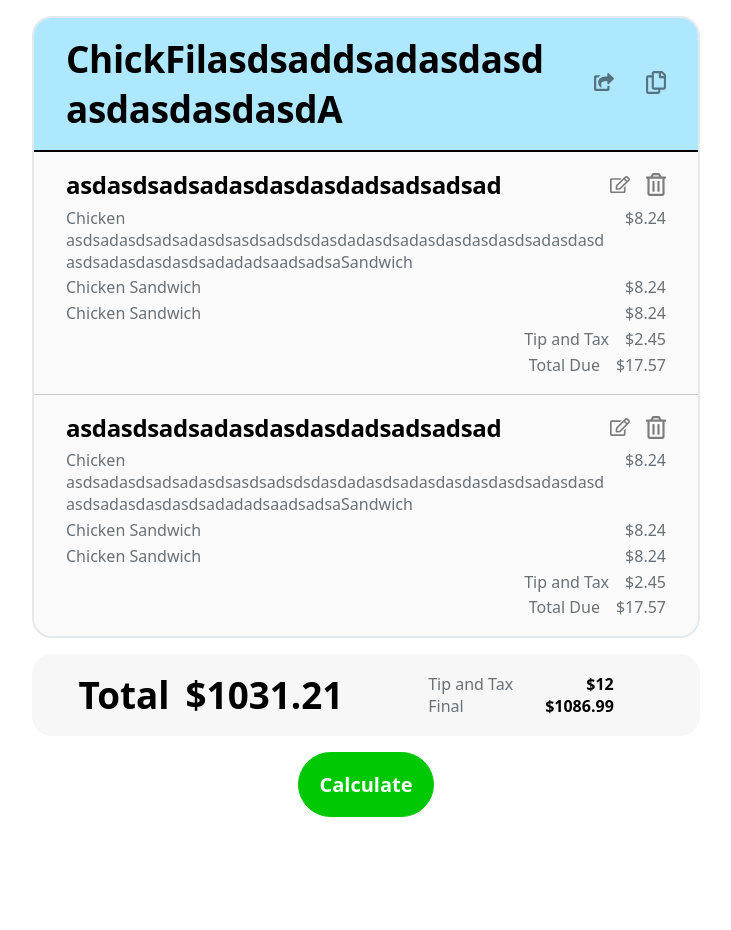
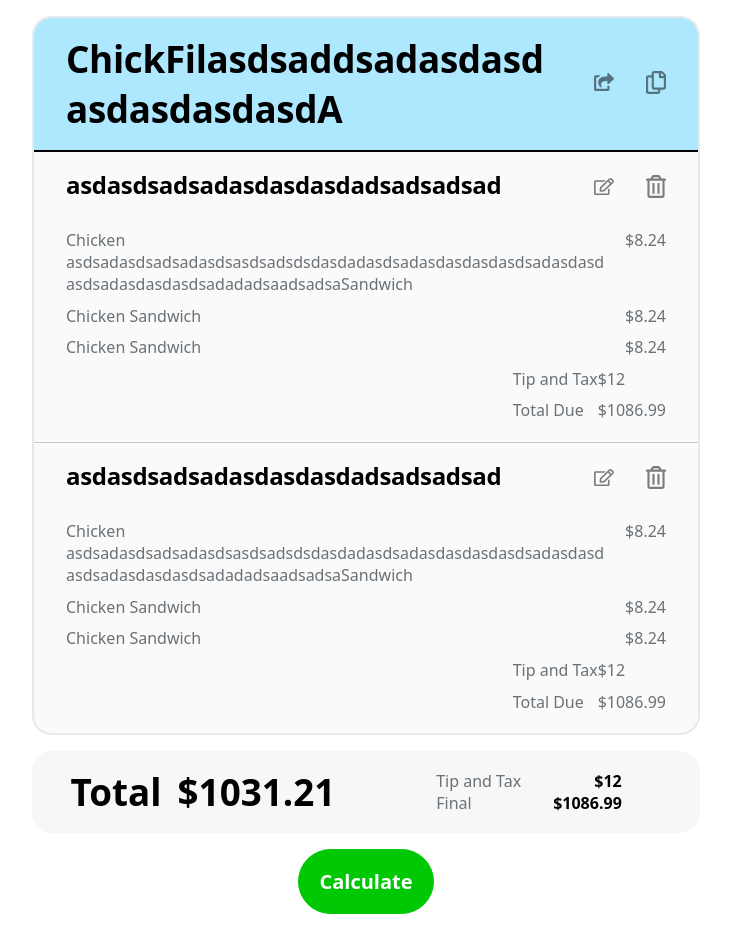
Before and after one commit to mikedelgaudio/tipsy, a React (Create React App) app in the folder frontend/: page / in a window 1280 px wide. Shown: the whole page, without its empty margins (274-1005 px from the left). Before the commit the page ends 833 px from the top, so only its background shows below. Built offline with nearby package versions, Linux system fonts and the light colour scheme.

Commit message:
adding spacing for each person item and subtotals

```diff
--- a/frontend/src/components/ItemMenu/PersonCard/PersonActions/PersonActions.css
+++ b/frontend/src/components/ItemMenu/PersonCard/PersonActions/PersonActions.css
@@ -1,4 +1,4 @@
 .personActions {
   display: flex;
-  gap: 1em;
+  gap: 2em;
 }
--- a/frontend/src/components/ItemMenu/PersonCard/PersonActions/PersonActions.tsx
+++ b/frontend/src/components/ItemMenu/PersonCard/PersonActions/PersonActions.tsx
@@ -6,18 +6,10 @@
   return (
     <div className="personActions">
       <button type="button">
-        <img
-          className="icons"
-          src={editIcon}
-          alt="square with arrow pointing away to open sharing options"
-        />
+        <img className="icons" src={editIcon} alt="edit person" />
       </button>
       <button type="button">
-        <img
-          className="icons"
-          src={deleteIcon}
-          alt="square with arrow pointing away to open sharing options"
-        />
+        <img className="icons" src={deleteIcon} alt="delete person" />
       </button>
     </div>
   );
--- a/frontend/src/components/ItemMenu/PersonCard/PersonCard.css
+++ b/frontend/src/components/ItemMenu/PersonCard/PersonCard.css
@@ -14,7 +14,7 @@
 
 .personCardHeader > h2 {
   margin: 0;
-  padding: 0 0 0.15em 0;
+  padding: 0 0 0.3em 0;
   font-weight: 700;
   letter-spacing: -0.33px;
   word-break: break-word;
@@ -25,8 +25,9 @@
   display: flex;
   justify-content: space-between;
   align-items: center;
-  flex-flow: row wrap;
-  gap: 1em;
+  flex-flow: row nowrap;
+  gap: 2em;
+  padding: 0 0 1em 0;
 }
 
 .personItemList,
@@ -39,9 +40,10 @@
 .personItem,
 .subtotalItem {
   display: flex;
-  padding: 0.12em 0;
+  padding: 0.3em 0;
   color: hsl(206, 6%, 44%);
   gap: 1em;
+  justify-content: space-between;
 }
 
 .personItem {
@@ -55,6 +57,10 @@
 .personItemPrice {
 }
 
-.subtotalItem {
+.subtotalView {
+  display: flex;
   justify-content: flex-end;
 }
+
+.subtotalItem {
+}
--- a/frontend/src/components/ItemMenu/PersonCard/PersonCard.tsx
+++ b/frontend/src/components/ItemMenu/PersonCard/PersonCard.tsx
@@ -27,16 +27,24 @@
         </li>
       </ul>
 
+      <div className="subtotalView">
         <ul className="subtotalList">
           <li className="subtotalItem">
-          <span>Tip and Tax</span>
-          <span>$2.45</span>
+            <span className="subtotalDesc">Tip and Tax</span>
           </li>
           <li className="subtotalItem">
-          <span>Total Due</span>
-          <span>$17.57</span>
+            <span className="subtotalDesc">Total Due</span>
           </li>
         </ul>
+        <ul className="subtotalList">
+          <li className="subtotalItem">
+            <span className="subtotalPrice">$12</span>
+          </li>
+          <li className="subtotalItem">
+            <span className="subtotalPrice">$1086.99</span>
+          </li>
+        </ul>
+      </div>
     </div>
   );
 }
--- a/frontend/src/components/TotalsMenu/TotalsMenu.css
+++ b/frontend/src/components/TotalsMenu/TotalsMenu.css
@@ -4,7 +4,7 @@
   grid-template-columns: repeat(auto-fit, minmax(240px, 1fr));
   background-color: #f7f7f7;
   border-radius: var(--global-radius);
-  padding: 1em 2em;
+  padding: 1em;
   gap: 1em;
 }
 
--- a/frontend/src/components/TotalsMenu/TotalsMenu.tsx
+++ b/frontend/src/components/TotalsMenu/TotalsMenu.tsx
@@ -4,8 +4,8 @@
   return (
     <div className="totalsMenuView">
       <div className="totalRow">
-        <h1 className="totalText">Total</h1>
-        <h1 className="totalText">$1031.21</h1>
+        <h3 className="totalText">Total</h3>
+        <h3 className="totalText">$1031.21</h3>
       </div>
 
       <div className="totalsBreakdownWrapper">
```
Lines whose indentation alone changed are shown as unchanged.
